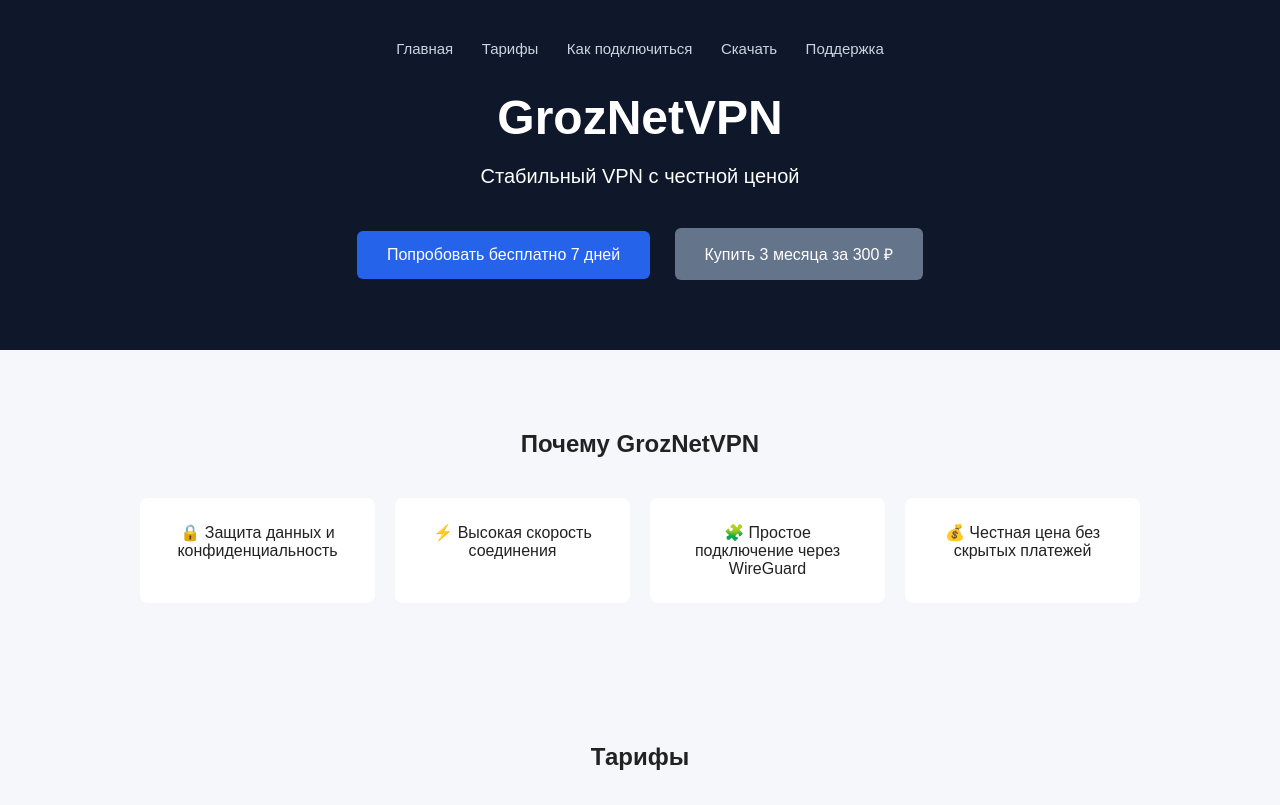
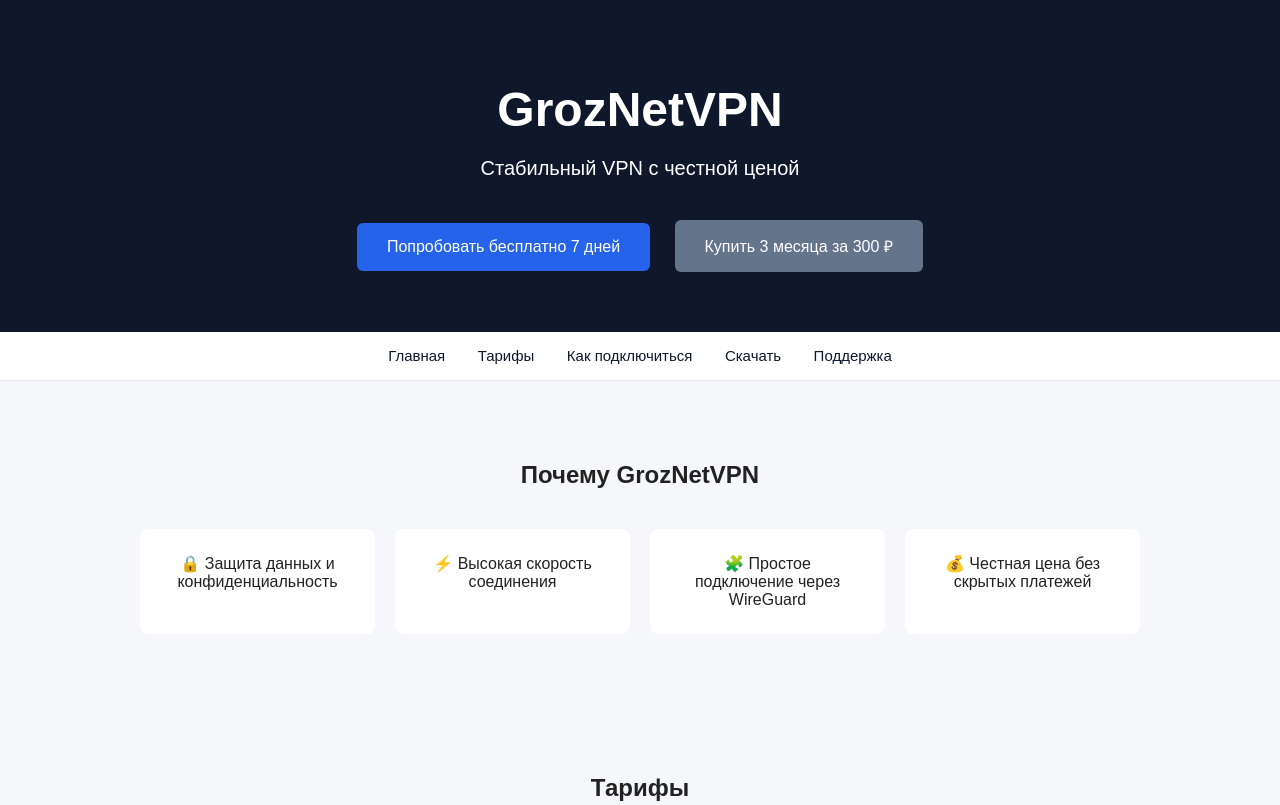
Before and after one commit to Elimkhanov95/groznetvpn, a plain HTML site: page index.html in a window 1280 px wide. Shown: the top 805 px of the page. Drawn offline with Linux system fonts and the light colour scheme.

Commit message:
Update index.html

```diff
--- a/index.html
+++ b/index.html
@@ -12,31 +12,14 @@
             color: #222;
         }
 
-        /* ШАПКА */
+        /* СИНЯЯ ШАПКА */
         header {
             background: #0f172a;
             color: #fff;
-            padding: 40px 20px 60px 20px;
+            padding: 50px 20px;
             text-align: center;
         }
 
-        /* МЕНЮ */
-        nav {
-            margin-bottom: 25px;
-        }
-
-        nav a {
-            color: #cbd5e1;
-            text-decoration: none;
-            margin: 0 12px;
-            font-size: 15px;
-        }
-
-        nav a:hover {
-            color: #ffffff;
-        }
-
-        /* Заголовок */
         header h1 {
             font-size: 48px;
             margin-bottom: 10px;
@@ -62,6 +45,27 @@
             background: #64748b;
         }
 
+        /* МЕНЮ НА ГРАНИЦЕ ФОНОВ */
+        .main-nav {
+            background: #ffffff;
+            text-align: center;
+            padding: 15px 0;
+            border-bottom: 1px solid #e5e7eb;
+        }
+
+        .main-nav a {
+            color: #0f172a;
+            text-decoration: none;
+            margin: 0 14px;
+            font-size: 15px;
+            font-weight: 500;
+        }
+
+        .main-nav a:hover {
+            text-decoration: underline;
+        }
+
+        /* БЛОКИ */
         section {
             padding: 60px 20px;
             max-width: 1000px;
@@ -96,23 +100,22 @@
 </head>
 <body>
 
+<!-- СИНЯЯ ШАПКА -->
 <header>
-
-    <!-- МЕНЮ -->
-    <nav>
-        <a href="index.html">Главная</a>
-        <a href="tariffs.html">Тарифы</a>
-        <a href="setup.html">Как подключиться</a>
-        <a href="download.html">Скачать</a>
-        <a href="support.html">Поддержка</a>
-    </nav>
-
     <h1>GrozNetVPN</h1>
     <p>Стабильный VPN с честной ценой</p>
-
     <a href="#" class="btn">Попробовать бесплатно 7 дней</a>
     <a href="#" class="btn secondary">Купить 3 месяца за 300 ₽</a>
 </header>
+
+<!-- МЕНЮ НА БЕЛОМ ФОНЕ -->
+<nav class="main-nav">
+    <a href="index.html">Главная</a>
+    <a href="tariffs.html">Тарифы</a>
+    <a href="setup.html">Как подключиться</a>
+    <a href="download.html">Скачать</a>
+    <a href="support.html">Поддержка</a>
+</nav>
 
 <section>
     <h2>Почему GrozNetVPN</h2>
```
